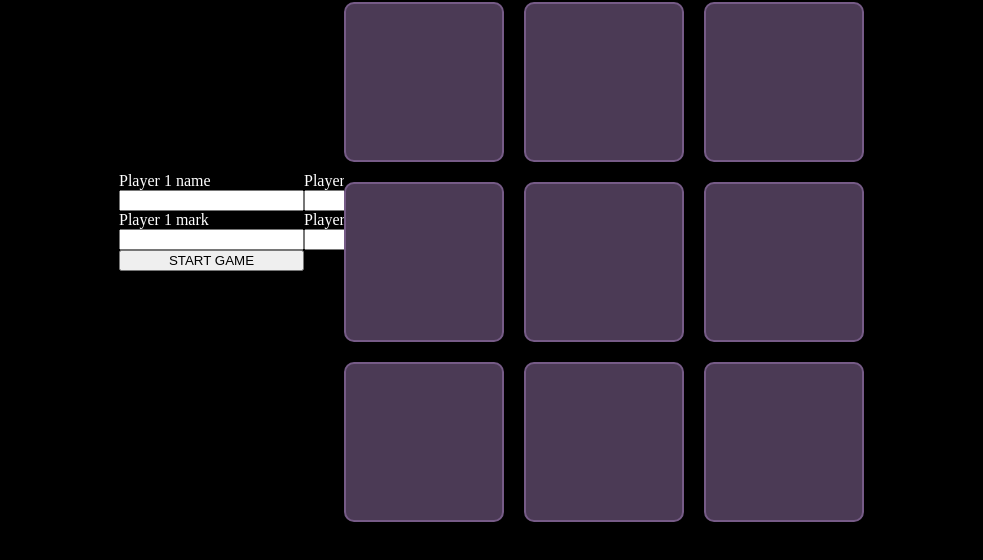
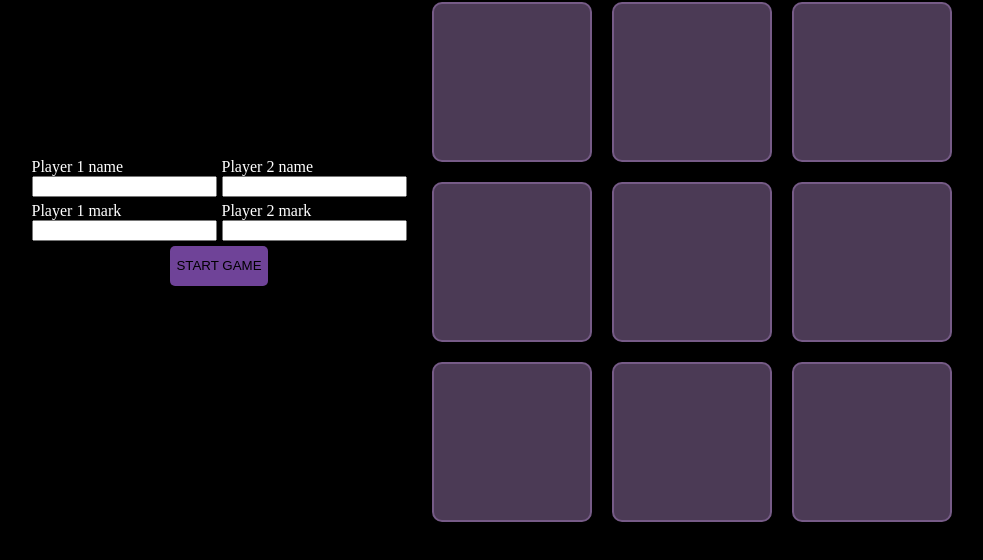
Before and after one commit to Pie315/tic-tac-toe, a plain HTML site: page index.html in a window 1280 px wide. Shown: the part 86-646 px from the top of the page, without its empty margins (136-1119 px from the left). Drawn offline with Linux system fonts and the light colour scheme.

Commit message:
styled inputs

```diff
--- a/styles.css
+++ b/styles.css
@@ -57,8 +57,23 @@ h1 {
 }
 
 .select {
-    width: 200px;
     color: white;
     display: grid;
     grid-template-columns: 1fr 1fr;
+    gap: 5px;
+    align-items: center;
+    justify-items: center;
 }
+
+.node {
+    display: flex;
+    flex-direction: column;
+}
+
+.select > button {
+    height: 40px;
+    background-color: hsl(271, 39%, 43%);
+    grid-column: 1/3;
+    border-radius: 5px;
+    border: none;
+}
```
